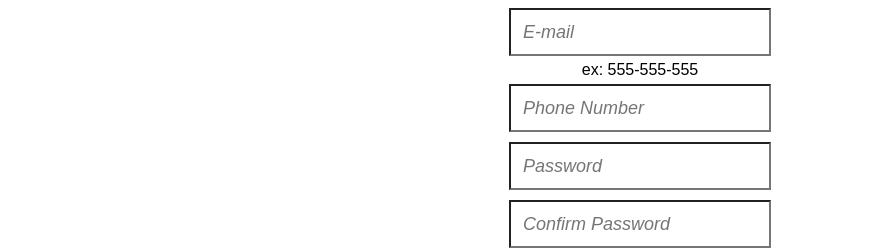
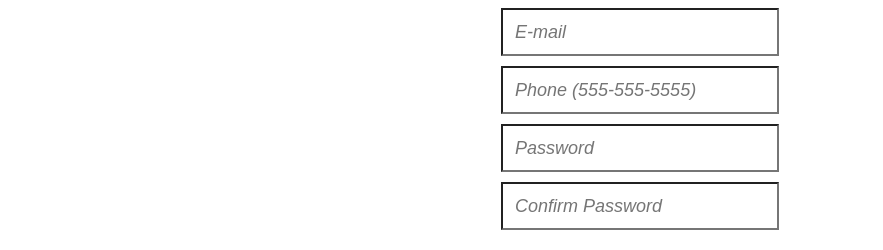
Before and after one commit to rubinj30/custom-auth, a React (Create React App) app in the folder client/: page /signup in a window 1280 px wide. Shown: the part 377-627 px from the top of the page, without its empty margins (0-883 px from the left). Built offline with nearby package versions, Linux system fonts and the light colour scheme.

Commit message:
Minor changes to input fields. About to test edit from transfer.

```diff
--- a/client/src/components/SignUp.js
+++ b/client/src/components/SignUp.js
@@ -79,9 +79,8 @@ class SignUp extends Component {
                             placeholder="Last Name" name="lastName" required />
                         <InputField onChange={this.handleChange}
                             placeholder="E-mail" name="emailAddress" required />
-                        <label>ex: 555-555-555</label>
                         <InputField onChange={this.handleChange}
-                            placeholder="Phone Number" name="phoneNumber" required />
+                            placeholder="Phone (555-555-5555)" name="phoneNumber" required />
                         <InputField onChange={this.handleChange}
                             placeholder="Password" name="password" type="password" required />
                         <InputField onChange={this.handleChange}
--- a/client/src/components/UserProfile.js
+++ b/client/src/components/UserProfile.js
@@ -1,6 +1,6 @@
 import React, { Component } from 'react';
 import styled from 'styled-components'
-import { LogoImg, CenterColumn, Button, ColumnTitle } from './styled-components/Styling'
+import { CenterColumn, Button, ColumnTitle } from './styled-components/Styling'
 import EditUserForm from './EditUserForm'
 import axios from 'axios'
 import HeaderBar from './HeaderBar'
--- a/client/src/components/styled-components/Styling.js
+++ b/client/src/components/styled-components/Styling.js
@@ -10,6 +10,7 @@ export const InputField = styled.input`
     color: #222223;
     background-color: #fff;
     margin: 5px;
+    width: 250px;
 `
 
 export const CenterColumn = styled.div`
```
